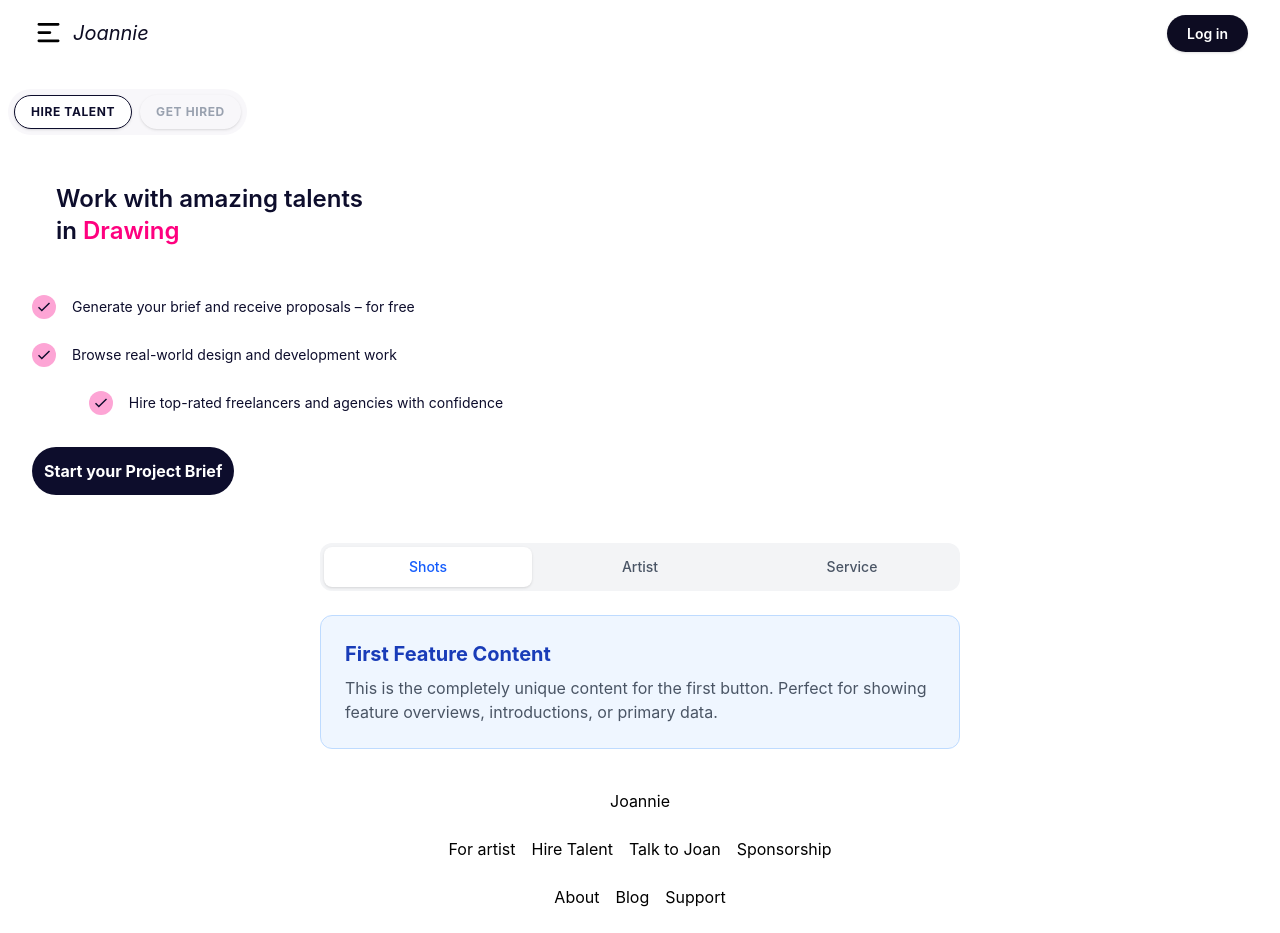
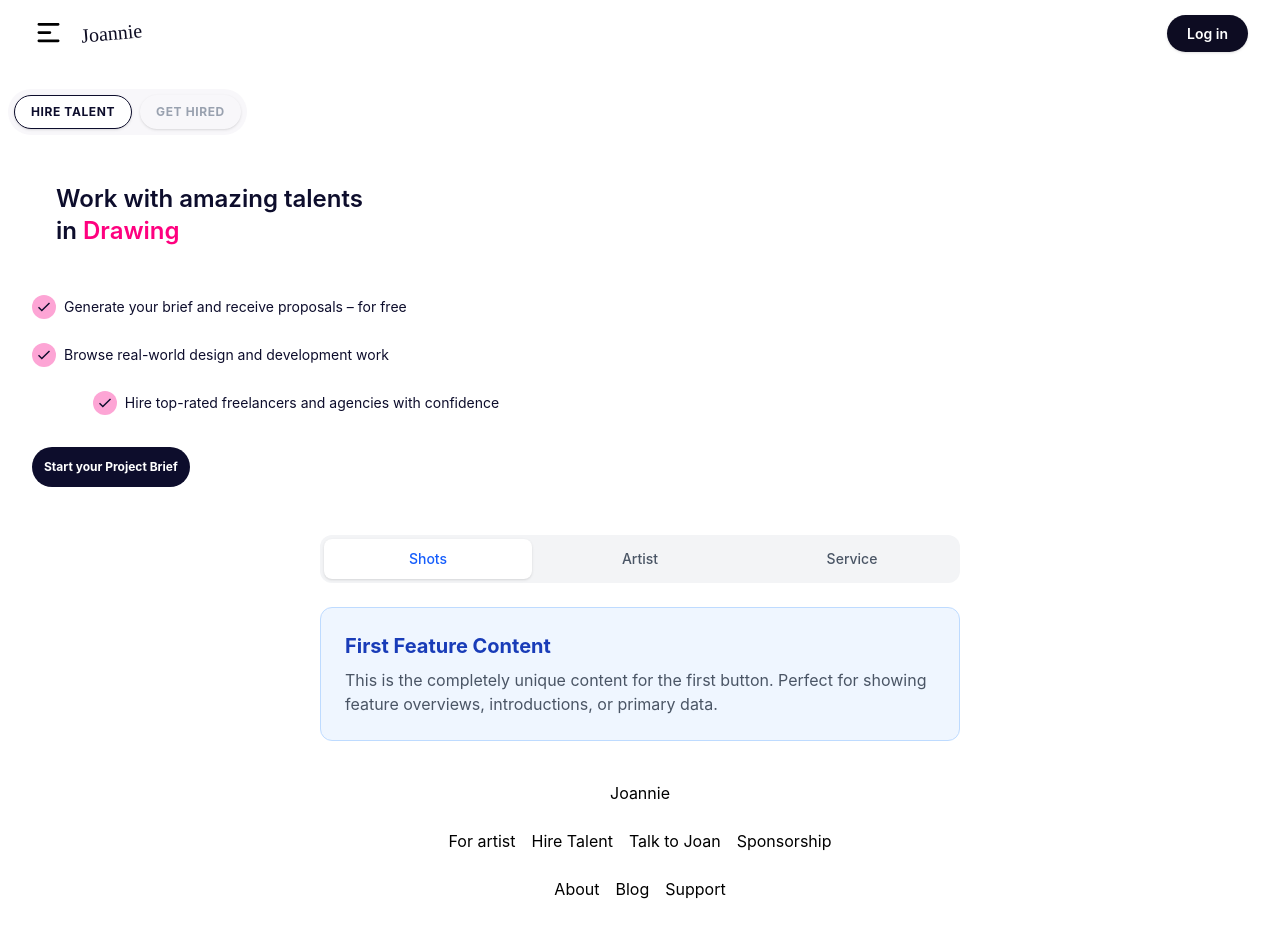
Before and after one commit to neducod/secret-project, a React (Vite) app: page / in a window 1280 px wide. Built offline with nearby package versions, Linux system fonts and the light colour scheme.

Commit message:
nav hero text style and also changed the font

```diff
--- a/src/App.css
+++ b/src/App.css
@@ -1,6 +1,15 @@
 @import "tailwindcss";
+@import url('https://fonts.googleapis.com/css2?family=Lavishly+Yours&display=swap');
 /* <button class="button-5" role="button">Button 5</button> */
 
+
+.custom{
+  font-family: "Lavishly Yours", cursive;
+  font-weight: 400;
+  /* font-style: normal; */
+  display: inline-block;
+  transform: rotate(-5deg)
+}
 /* CSS */
 .button-5 {
   align-items: center;
--- a/src/App.jsx
+++ b/src/App.jsx
@@ -162,12 +162,12 @@ function App() {
   return (
     <>
       <nav className='w-full px-4 py-4 md:px-8 flex justify-between items-center gap-20 mb-4'>
-        <div className='flex justify-center items-center gap-2'>
+        <div className='flex justify-center items-center gap-4'>
           <div>
             <CgMenuLeftAlt size={33}/>
           </div>
           <div>
-            <h1 className='text-[#0d0c22] italic text-xl'>Joannie</h1>
+            <h1 className='text-[#0d0c22] text-xl custom'>Joannie</h1>
             {/* THIS SHOULD ALSO HAVE A LINK COLOR AS WELL, we should add cursor pointer */}
           </div>
         </div>
--- a/src/components/Hero.jsx
+++ b/src/components/Hero.jsx
@@ -24,19 +24,19 @@ function Hero(){
                         <Text/>
                     </div>
                     <div className='flex flex-col gap-6 -mt-2'>
-                        <div className='flex justfiy-center items-center gap-4'>
+                        <div className='flex justfiy-center items-center gap-2'>
                             <div className='bg-pink-300 rounded-full p-1'>
                                 <IoMdCheckmark />
                             </div>
-                            <p className='text-sm font-normal gap-4'>Generate your brief and receive proposals – for free</p>
+                            <p className='text-sm font-normal gap-2'>Generate your brief and receive proposals – for free</p>
                         </div>
-                        <div className='flex justfiy-center items-center gap-4'>
+                        <div className='flex justfiy-center items-center gap-2'>
                             <div className='bg-pink-300 rounded-full p-1'>
                                 <IoMdCheckmark />
                             </div>
                             <p className='text-sm font-normal '>Browse real-world design and development work</p>
                         </div>
-                        <div className='flex justify-center items-center gap-4'>
+                        <div className='flex justify-center items-center gap-2'>
                             <div className='bg-pink-300 rounded-full p-1'>
                                 <IoMdCheckmark />
                             </div>
@@ -45,7 +45,7 @@ function Hero(){
                     </div>
 
                     <div>
-                        <button className='font-bold h-[40] text-center p-3 rounded-4xl border-[#0d0d2c] text-white bg-[#0d0d2c]'>Start your Project Brief</button>
+                        <button className='font-bold text-xs h-[40] text-center p-3 rounded-4xl border-[#0d0d2c] text-white bg-[#0d0d2c]'>Start your Project Brief</button>
                     </div>
                 </div>
             );
@@ -53,26 +53,25 @@ function Hero(){
             return (
                 <div className='flex justify-start flex-col gap-4'>
                     <div className='max-w-xl w-full flex flex-col gap-6 md:gap-8 p-4 md:p-6 text-[#0d0d2c]'>
-                        {/* <span>Create your profile</span> */}
-                        <h1 className='text-left items-center text-3xl font-semibold max-w-xs'><span>Create your profile</span> and get hired</h1>
+                        {/* <h1 className='text-left items-center text-3xl font-semibold max-w-xs'><span>Create your profile</span> and get hired</h1> */}
                         <div>
                             <Texttwo/>
                             {/*  */}
                         </div>
                         <div className='flex flex-col gap-6 -mt-2'>
-                            <div className='flex justfiy-center items-center gap-4'>
+                            <div className='flex justfiy-center items-center gap-2'>
                                 <div className='bg-pink-300 rounded-full p-1'>
                                     <IoMdCheckmark />
                                 </div>
                                 <p className='text-sm font-normal gap-4'>Join a community of world-class freelancers and agencies</p>
                             </div>
-                            <div className='flex justfiy-center items-center gap-4'>
+                            <div className='flex justfiy-center items-center gap-2'>
                                 <div className='bg-pink-300 rounded-full p-1'>
                                     <IoMdCheckmark />
                                 </div>
                                 <p className='text-sm font-normal gap-4'>Get qualified leads and send proposals – for free</p>
                             </div>
-                            <div className='flex justfiy-center items-center gap-4'>
+                            <div className='flex justfiy-center items-center gap-2'>
                                 <div className='bg-pink-300 rounded-full p-1'>
                                     <IoMdCheckmark />
                                 </div>
--- a/src/components/Herotext.jsx
+++ b/src/components/Herotext.jsx
@@ -1,6 +1,6 @@
 import React, { useState, useEffect } from 'react';
 
-const words = ['Create your profile', 'Browse client briefts', 'Offer your services', 'Share your work'];
+const words = ['Create your profile', 'Browse client briefs', 'Offer your services', 'Share your work'];
 
 export default function HeroText() {
     const [index, setIndex] = useState(0);
@@ -8,7 +8,7 @@ export default function HeroText() {
 
     useEffect(() => {
         // 1. Calculate a random interval between 500ms (1/2s) and 1200ms (~1s)
-        const randomTime = Math.floor(Math.random() * (3000 - 500 + 1)) + 500;
+        const randomTime = Math.floor(Math.random() * (4000 - 500 + 1)) + 500;
 
         const timeout = setTimeout(() => {
           // 2. Start the fade-out phase slightly before changing the word
--- a/src/index.css
+++ b/src/index.css
@@ -1,4 +1,5 @@
 @import "tailwindcss";
+@import url('https://fonts.googleapis.com/css2?family=Lavishly+Yours&display=swap');
 /*
 :root {
   --text: #6b6375;
```
